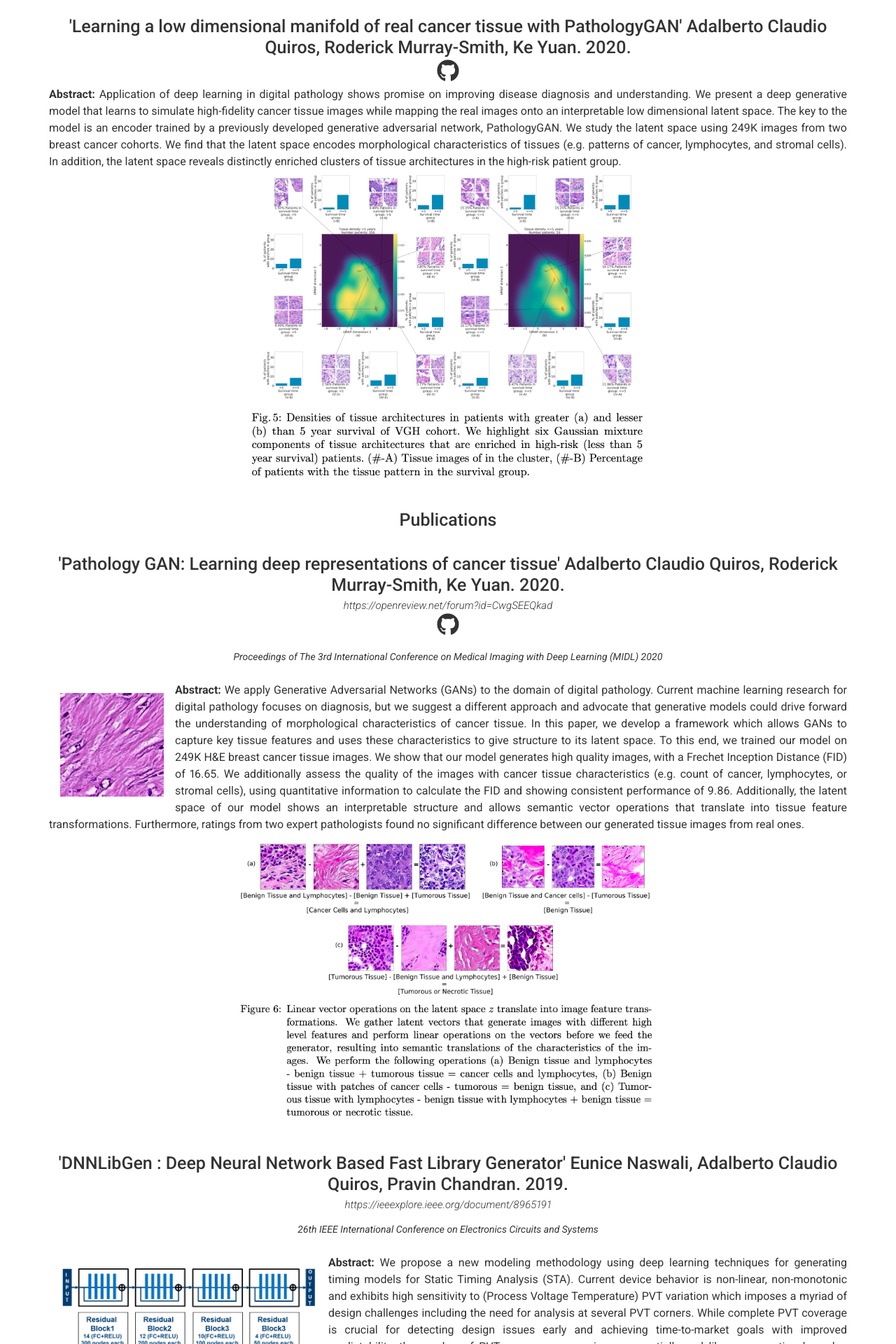
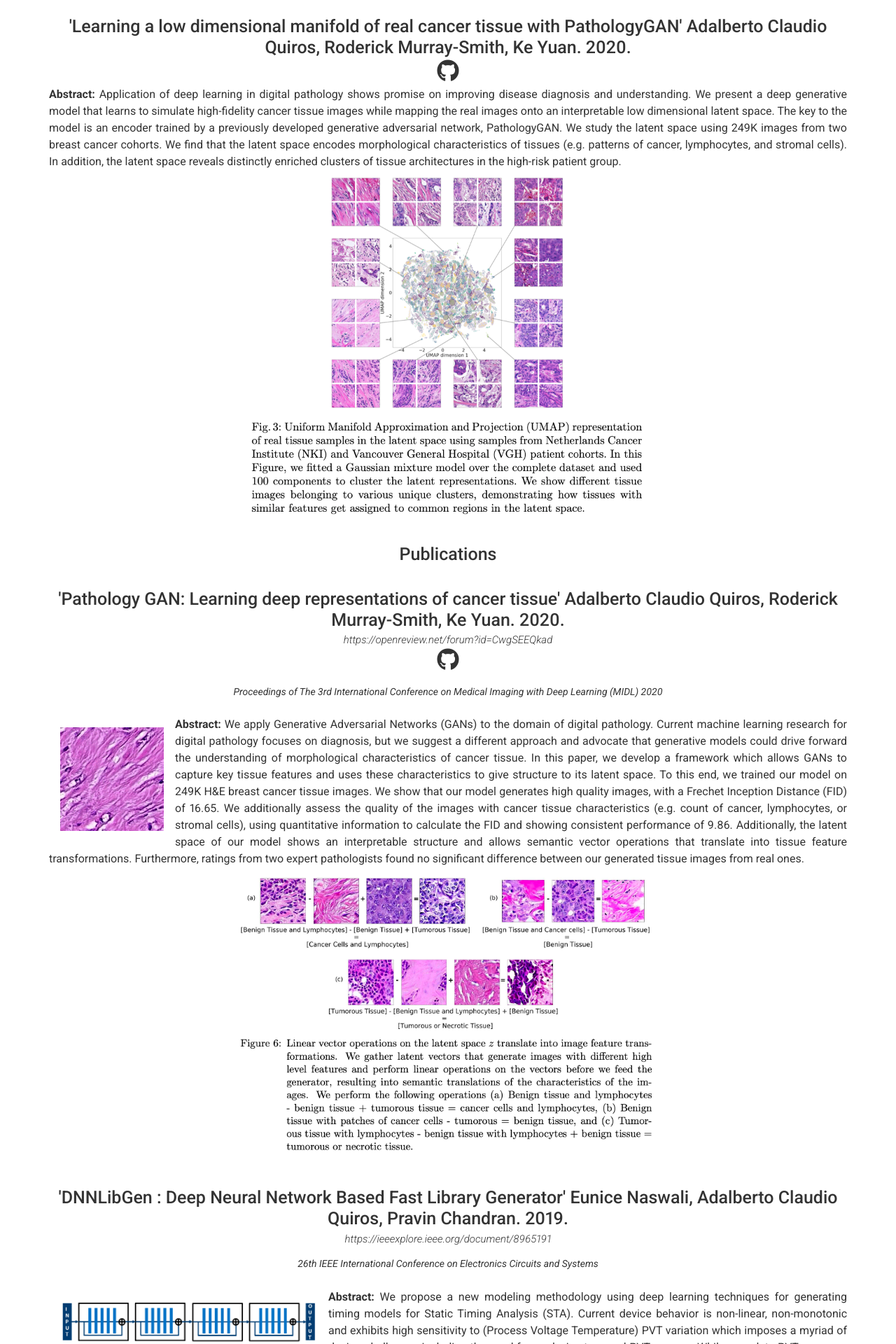
Before and after one commit to AdalbertoCq/adalbertocq.github.io, a Jekyll site: the page built from index.md, in a window 1280 px wide. Shown: the part 726-2646 px from the top of the page at 70% size. Built offline with Jekyll 4.4.1, drawn with Linux system fonts in a browser that asks for light colours; nearby versions of some CDN libraries.

Commit message:
Update figure learning low dim...

```diff
--- a/_data/projects.yml
+++ b/_data/projects.yml
@@ -12,7 +12,7 @@
     # Short overview of the project (optional)
   description: | # this will include new lines to allow paragraphs {: width="180" height="180"}
     **Abstract:** Application of deep learning in digital pathology shows promise on improving disease diagnosis and understanding. We present a deep generative model that learns to simulate high-fidelity cancer tissue images while mapping the real images onto an interpretable low dimensional latent space. The key to the model is an encoder trained by a previously developed generative adversarial network, PathologyGAN. We study the latent space using 249K images from two breast cancer cohorts. We find that the latent space encodes morphological characteristics of tissues (e.g. patterns of cancer, lymphocytes, and stromal cells). In addition, the latent space reveals distinctly enriched clusters of tissue architectures in the high-risk patient group.
-    ![hand](./images/publications/learning_real_cancer_tissue/survival_differences.png){: width="50%" height="50%" style="display: block; margin: 0 auto"}
+    ![hand](./images/publications/learning_real_cancer_tissue/complete_latent_space.png){: width="50%" height="50%" style="display: block; margin: 0 auto"}
 
 - layout: top-middle
   name: "Publications"
```
Also changed, not shown: images/publications/learning_real_cancer_tissue/complete_latent_space.png.
